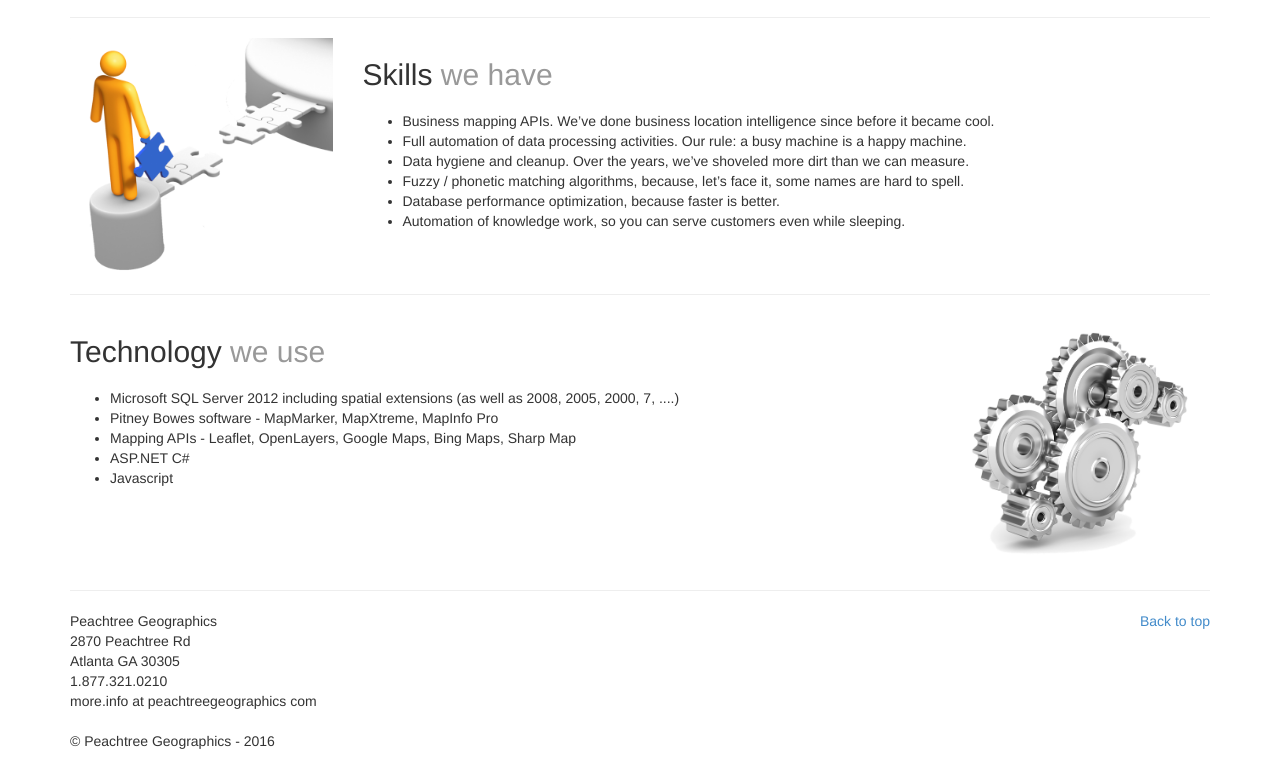
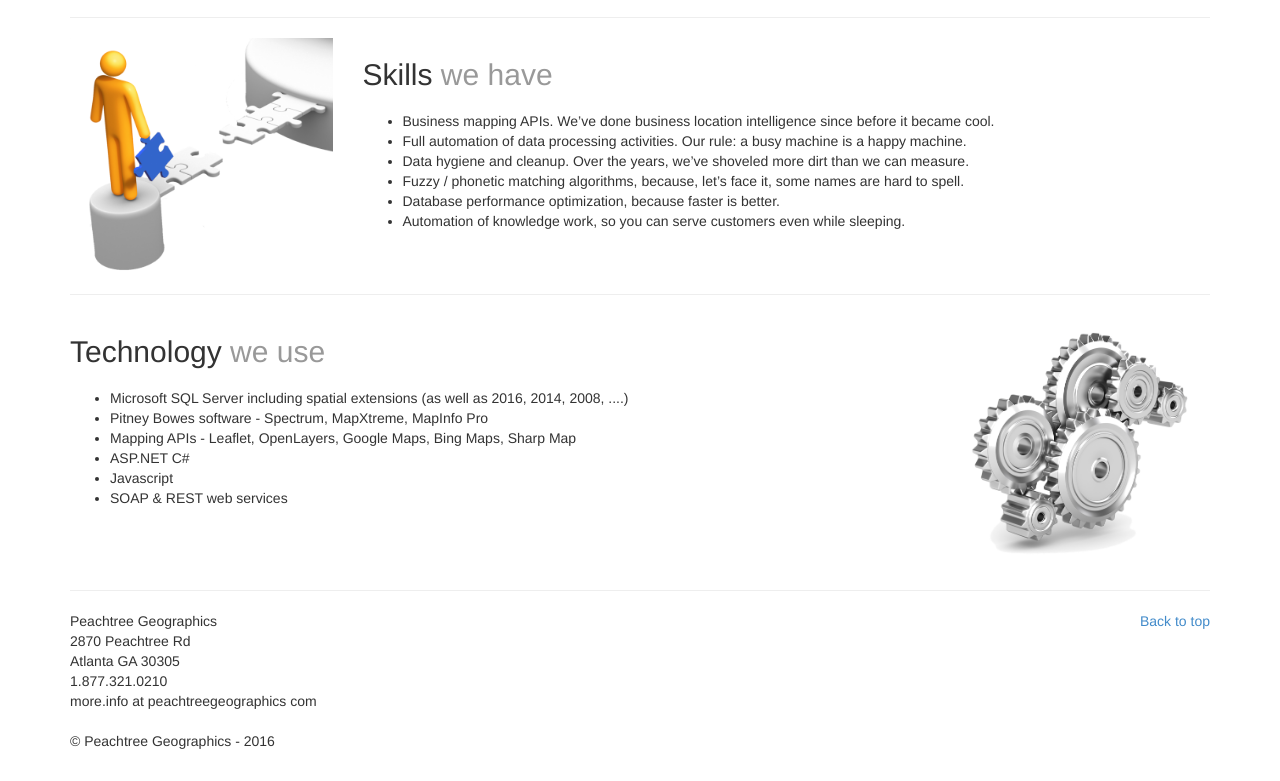
Before and after one commit to peachtreegeographics/PeachtreeGeographics, a plain HTML site: page index.html in a window 1280 px wide. Shown: the part 888-1669 px from the top of the page. Drawn offline with nearby package versions, Linux system fonts and the light colour scheme.

Commit message:
updated technology section

```diff
--- a/index.html
+++ b/index.html
@@ -123,11 +123,12 @@
         <div class="col-sm-9">
           <h2 class="featurette-heading">Technology <span class="text-muted">we use</span></h2>
           <p class="lead">	<ul>
-				<li>Microsoft SQL Server 2012 including spatial extensions (as well as 2008, 2005, 2000, 7, ....)</li>
-				<li>Pitney Bowes software - MapMarker, MapXtreme, MapInfo Pro</li>
+				<li>Microsoft SQL Server including spatial extensions (as well as 2016, 2014, 2008, ....)</li>
+				<li>Pitney Bowes software - Spectrum, MapXtreme, MapInfo Pro</li>
 				<li>Mapping APIs - Leaflet, OpenLayers, Google Maps, Bing Maps, Sharp Map</li>
 				<li>ASP.NET C#</li>
 				<li>Javascript</li>
+				<li>SOAP & REST web services</li>
 			</ul></p>
         </div>
         <div class="col-sm-3">
```
